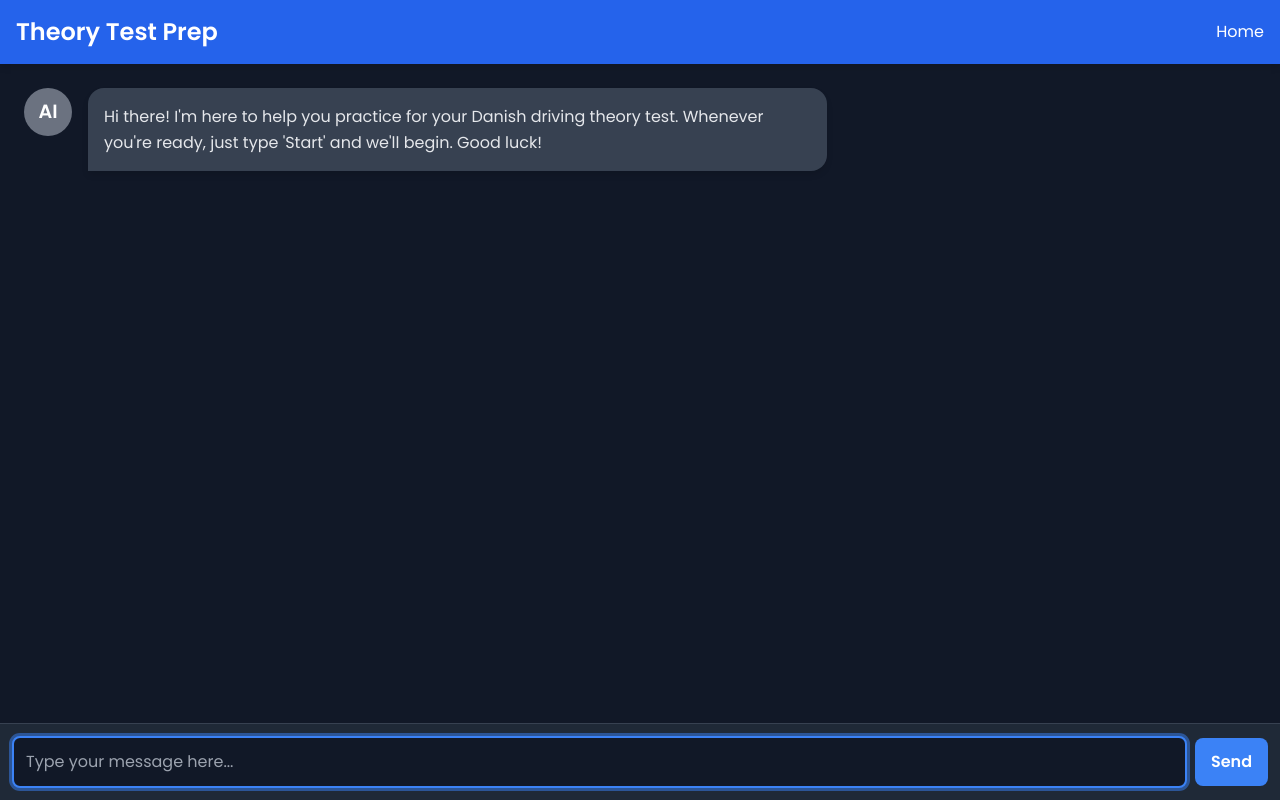
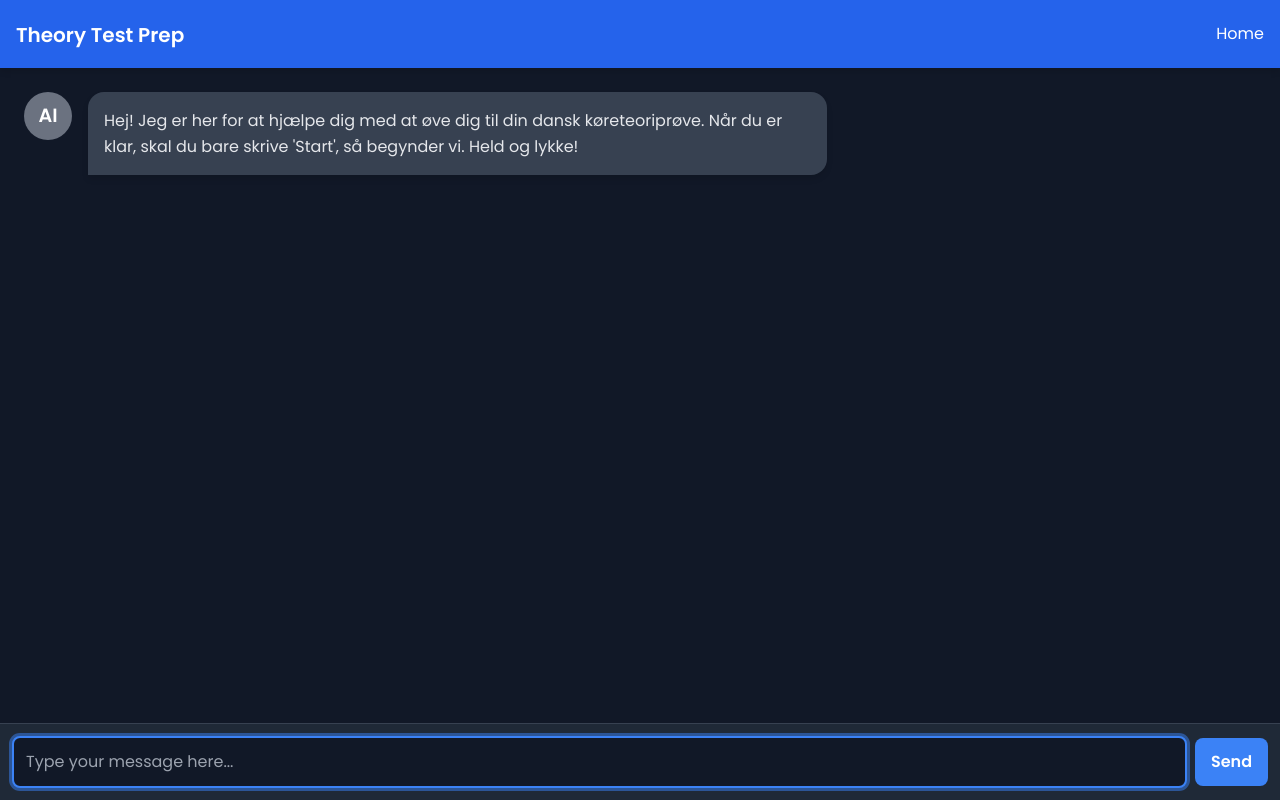
Before and after one commit to Teamfreya/Danishtheorytest, a Flask app: page /demo-test in a window 1280 px wide. Run offline with Flask 3, Linux system fonts and the light colour scheme.

Commit message:
Update demo_test.html

```diff
--- a/Danish version theory test/templates/demo_test.html
+++ b/Danish version theory test/templates/demo_test.html
@@ -27,8 +27,9 @@
       box-shadow: 0 4px 6px rgba(0, 0, 0, 0.1);
     }
 
-    h1 {
-      margin: 0;
+    h1 a {
+      color: white;
+      text-decoration: none;
       font-size: 1.25rem;
       font-weight: 600;
     }
@@ -37,8 +38,7 @@
       flex-grow: 1;
       overflow-y: auto;
       padding: 1rem;
-      display: flex;
-      flex-direction: column;
+      padding-bottom: 5rem; /* Ensure space for the fixed footer */
     }
 
     .message {
@@ -70,13 +70,11 @@
       background-color: #3b82f6;
       color: white;
       border-bottom-right-radius: 0;
-      /* Sharp corner for user message */
     }
 
     .assistant .message-content {
       background-color: #374151;
       border-bottom-left-radius: 0;
-      /* Sharp corner for assistant message */
     }
 
     .avatar {
@@ -94,7 +92,6 @@
 
     .user .avatar {
       order: 1;
-      /* Move the user avatar to the right */
       margin-left: 1rem;
       margin-right: 0;
       background-color: #2563eb;
@@ -111,6 +108,12 @@
       background-color: #1f2937;
       border-top: 1px solid #374151;
       padding: 0.75rem;
+      position: fixed; /* Stick footer at the bottom */
+      bottom: 0;
+      left: 0;
+      right: 0;
+      width: 100%; /* Full width */
+      z-index: 1000; /* Make sure it's on top */
     }
 
     form {
@@ -207,7 +210,6 @@
       }
     }
 
-    /* Responsive adjustments */
     @media (min-width: 640px) {
       h1 {
         font-size: 1.5rem;
@@ -252,7 +254,7 @@
 <body>
   <header class="bg-blue-600 text-white p-4 sticky top-0 z-50">
     <div class="container mx-auto flex justify-between items-center">
-      <h1 class="text-xl sm:text-2xl font-bold">Theory Test Prep</h1>
+      <h1><a href="/">Theory Test Prep</a></h1>
       <nav>
         <ul class="flex space-x-4 sm:space-x-6">
           <li><a href="/" class="hover:text-blue-200">Home</a></li>
@@ -265,8 +267,8 @@
 
   <footer>
     <form id="messageForm">
-      <input type="text" id="messageInput" placeholder="Type your message here..." />
-      <button type="submit" id="sendButton">Send</button>
+      <input type="text" id="messageInput" placeholder="Type your message here..." aria-label="Message input field" />
+      <button type="submit" id="sendButton" aria-label="Send message">Send</button>
     </form>
   </footer>
 
@@ -280,18 +282,8 @@
     let isLoading = false;
     let isUserNearBottom = true;
 
-    // Track if the user is near the bottom of the chat
-    messageArea.addEventListener("scroll", () => {
-      const threshold = 100; // Adjust threshold as needed
-      const position = messageArea.scrollTop + messageArea.clientHeight;
-      const height = messageArea.scrollHeight;
-      isUserNearBottom = height - position < threshold;
-    });
-
     function scrollToBottom() {
-      if (isUserNearBottom) {
-        messageArea.scrollTop = messageArea.scrollHeight;
-      }
+      messageArea.scrollTop = messageArea.scrollHeight;
     }
 
     function formatResponse(text) {
@@ -419,13 +411,11 @@
     });
 
     // Initialize with welcome message
-    addMessage("assistant", "Hi there! I'm here to help you practice for your Danish driving theory test. Whenever you're ready, just type 'Start' and we'll begin. Good luck!");
+    addMessage("assistant", "Hej! Jeg er her for at hjælpe dig med at øve dig til din dansk køreteoriprøve. Når du er klar, skal du bare skrive 'Start', så begynder vi. Held og lykke!");
+    scrollToBottom(); // Ensure initial message is at the bottom
     messageInput.disabled = false;
     sendButton.disabled = false;
     messageInput.focus();
-
-    // Ensure scroll to bottom on window resize
-    window.addEventListener("resize", scrollToBottom);
   </script>
 </body>
 
```
